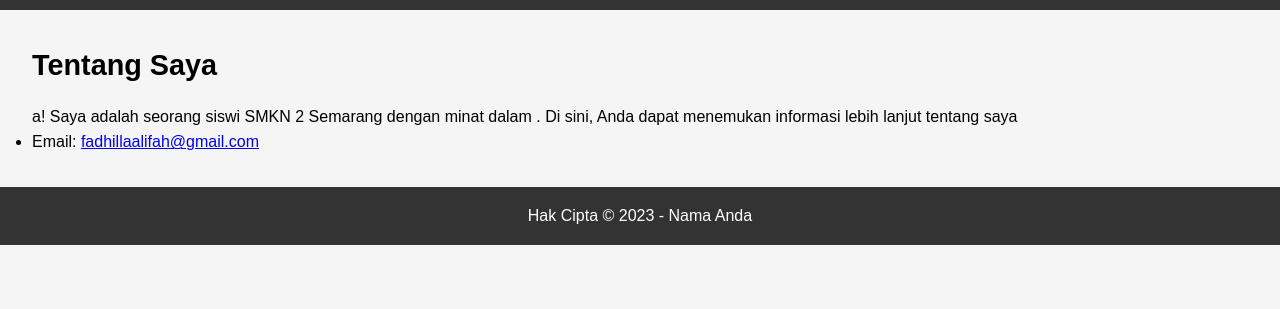
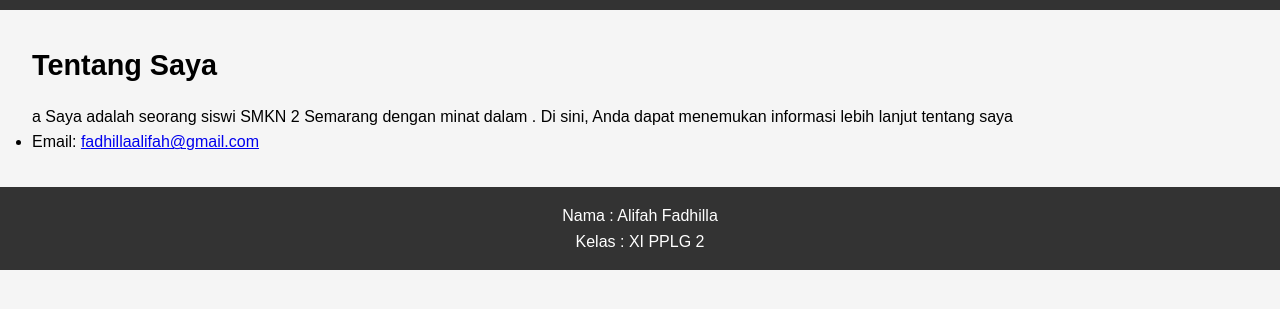
Before and after one commit to alifah012/alifah01.github.io, a plain HTML site: page index.html in a window 1280 px wide. Shown: the part 115-424 px from the top of the page. Drawn offline with Linux system fonts and the light colour scheme; a script that the page names is missing.

Commit message:
Update index.html

```diff
--- a/index.html
+++ b/index.html
@@ -18,7 +18,7 @@
 
     <section id="about">
         <h2>Tentang Saya</h2>
-        <p>a! Saya adalah seorang siswi SMKN 2 Semarang <Siswa> dengan minat dalam <mendengarkan music>. Di sini, Anda dapat menemukan informasi lebih lanjut tentang saya
+        <p>a Saya adalah seorang siswi SMKN 2 Semarang <Siswa> dengan minat dalam <mendengarkan music>. Di sini, Anda dapat menemukan informasi lebih lanjut tentang saya
 
         <ul>
             <li>Email: <a href="mailto:youremail@example.com">fadhillaalifah@gmail.com</a></li>
@@ -26,7 +26,8 @@
     </section>
 
     <footer>
-        <p>Hak Cipta &copy; 2023 - Nama Anda</p>
+        <p>Nama : Alifah Fadhilla</p>
+        <p>Kelas : XI PPLG 2</p>
     </footer>
 
     <!-- JavaScript (Opsional) -->
```
